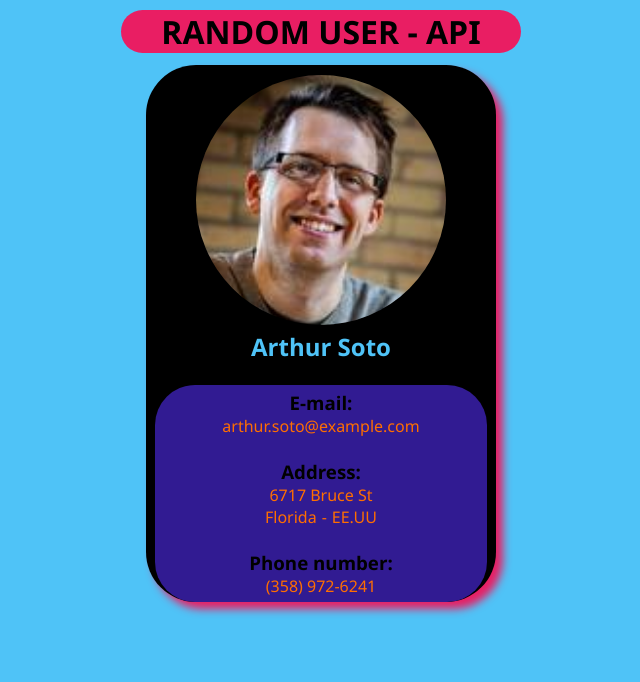
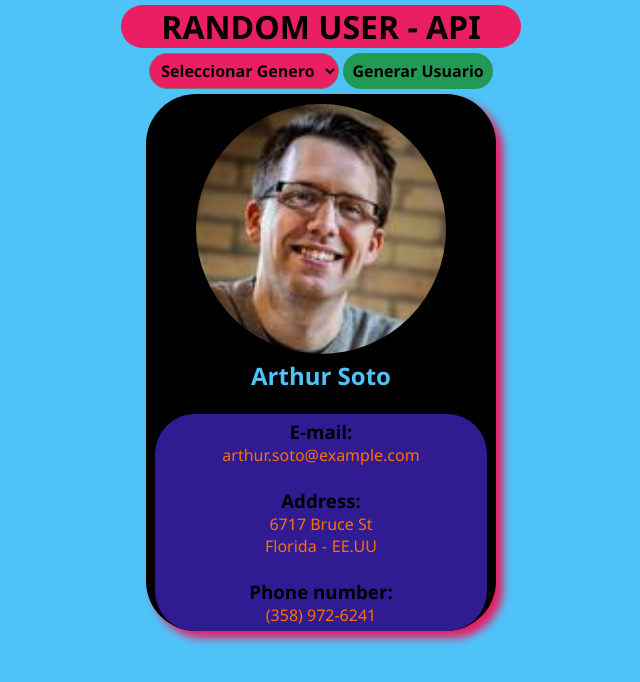
Before and after one commit to MARLONRIOS94/random-user-API_22-12-2022, a plain HTML site: page index.html in a window 1280 px wide. Shown: the whole page, without its empty margins (319-959 px from the left). Drawn offline with Linux system fonts and the light colour scheme; no server answers.

Commit message:
nuevo select genero

```diff
--- a/assets/css/styles.css
+++ b/assets/css/styles.css
@@ -4,6 +4,7 @@
     --colorsombra: #E91E63;
     --colorp:#FF6F00;
     --fondoinfouser:#311B92;
+    --colorgen-user:#229954;
     --fuente:'Segoe UI', Tahoma, Geneva, Verdana, sans-serif
 }
 
@@ -30,8 +31,37 @@ body{
     width: 400px;
     background-color: #E91E63;
     border-radius: 40px;
-    margin-top: 10px;
-    margin-bottom: 12px;
+    margin-top: 5px;
+    margin-bottom: 5px;
+}
+
+.container-select{
+    text-align: center;
+}
+
+.container-select select {
+    text-align: center;
+    height: 36px;
+    width: 190px;
+    border-radius: 40px;
+    background-color: var(--colorsombra);
+    font-family:inherit;
+    font-size: 16px;
+    font-weight: bolder;
+    margin-bottom: 5px;
+}
+
+.generate-user {
+    border: none;
+    text-align: center;
+    height: 36px;
+    width: 150px;
+    border-radius: 40px;
+    background-color: var(--colorgen-user);
+    font-family:inherit;
+    font-size: 16px;
+    font-weight: bolder;
+    margin-bottom: 5px;
 }
 
 .flex{
--- a/index.html
+++ b/index.html
@@ -12,9 +12,22 @@
         <h1 class="tit">RANDOM USER - API</h1>
     </div>
 
+    <form class="form">
+        <div class="container-select">
+            <select name="select-gender" id="select-gender">
+                <option selected>Seleccionar Genero</option>
+                <option value="male">Masculino</option>
+                <option value="female">Femenino</option>
+            </select>
+
+            <button class="generate-user" type="submit" value="">Generar Usuario</button>
+        </form>
+    </div>
+
     <main class="flex">
 
         <article class="card">
+
             <div>
                 <img src="assets/images/arthur.jpg" class="img-user" alt="img-user">
                 <h2 class="name-user">
```
